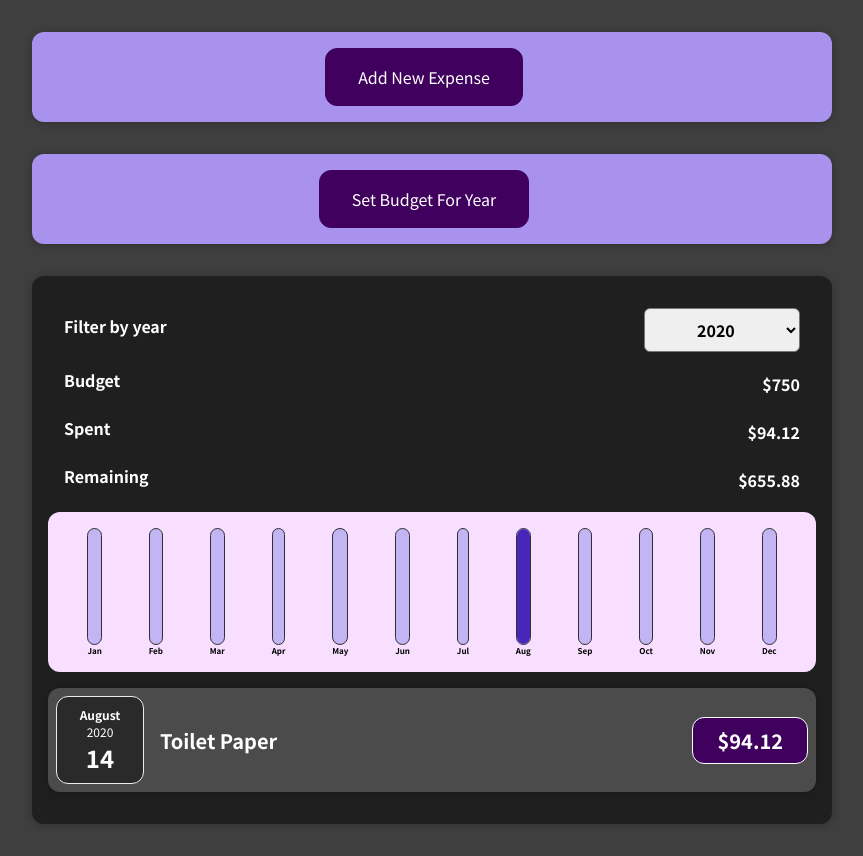
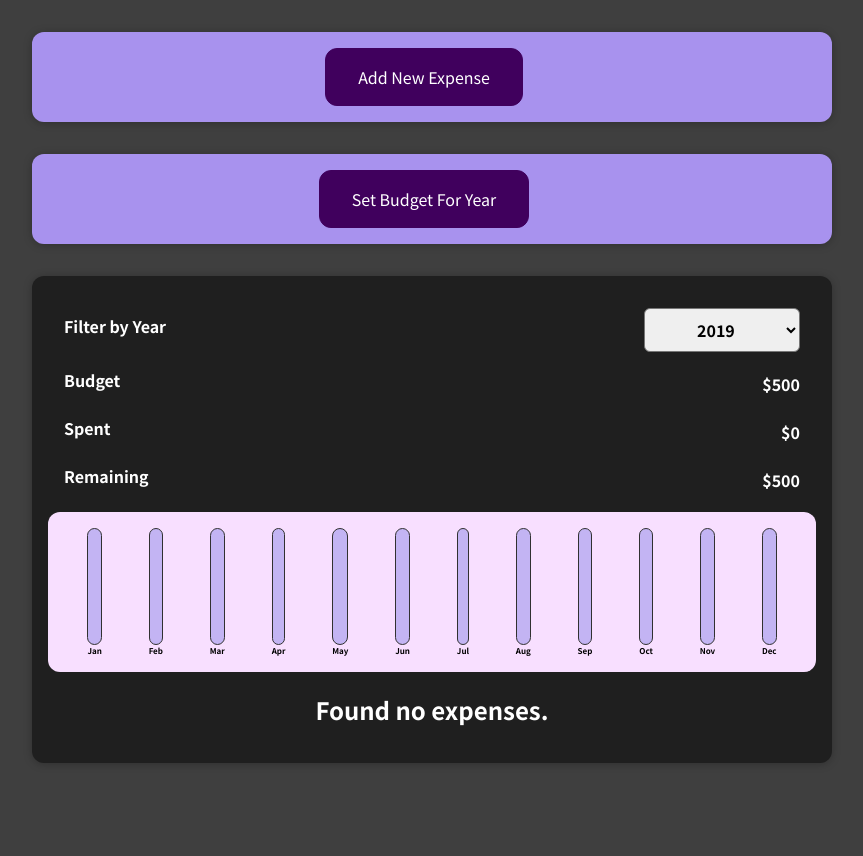
Before and after one commit to aazibch/expense-tracker, a React (Create React App) app: page / in a window 1280 px wide. Shown: the whole page, without its empty margins (208-1071 px from the left). After the commit the page ends 800 px from the top, so only its background shows below. Built offline with nearby package versions, Linux system fonts and the light colour scheme.

Commit message:
Added details to README file

```diff
--- a/src/components/Expenses/Expenses.js
+++ b/src/components/Expenses/Expenses.js
@@ -7,7 +7,7 @@ import ExpensesDetails from './ExpensesDetails/ExpensesDetails';
 import './Expenses.css';
 
 const Expenses = (props) => {
-    const [filterYear, setFilterYear] = useState('2020');
+    const [filterYear, setFilterYear] = useState('2019');
 
     const onFilterYearChange = (e) => {
         setFilterYear(e.target.value);
--- a/src/components/Expenses/ExpensesDetails/ExpenseFilter/ExpenseFilter.css
+++ /dev/null
@@ -1,24 +0,0 @@
-.expenses-filter {
-    color: white;
-    padding: 0 1rem;
-}
-
-.expenses-filter__control {
-    display: flex;
-    width: 100%;
-    align-items: center;
-    justify-content: space-between;
-    margin: 1rem 0;
-}
-
-.expenses-filter label {
-    font-weight: bold;
-    margin-bottom: 0.5rem;
-}
-
-.expenses-filter select {
-    font: inherit;
-    padding: 0.5rem 3rem;
-    font-weight: bold;
-    border-radius: 6px;
-}
--- a/src/components/Expenses/ExpensesDetails/ExpenseFilter/ExpenseFilter.js
+++ /dev/null
@@ -1,19 +0,0 @@
-import './ExpenseFilter.css';
-
-const ExpensesFilter = (props) => {
-    return (
-        <div className="expenses-filter">
-            <div className="expenses-filter__control">
-                <label>Filter by year</label>
-                <select value={props.value} onChange={props.onFilterYearChange}>
-                    <option value="2022">2022</option>
-                    <option value="2021">2021</option>
-                    <option value="2020">2020</option>
-                    <option value="2019">2019</option>
-                </select>
-            </div>
-        </div>
-    );
-};
-
-export default ExpensesFilter;
--- a/src/components/Expenses/ExpensesDetails/ExpensesDetail/ExpensesDetail.js
+++ b/src/components/Expenses/ExpensesDetails/ExpensesDetail/ExpensesDetail.js
@@ -4,7 +4,7 @@ const ExpensesDetail = (props) => {
     return (
         <div className="expenses-detail">
             <div className="expenses-detail__label">{props.label}</div>
-            <div>{props.value ? props.value : props.children}</div>
+            <div>{props.value}</div>
         </div>
     );
 };
--- a/src/components/Expenses/ExpensesDetails/ExpensesDetails.js
+++ b/src/components/Expenses/ExpensesDetails/ExpensesDetails.js
@@ -1,5 +1,5 @@
 import ExpensesDetail from './ExpensesDetail/ExpensesDetail';
-import ExpensesFilter from './ExpenseFilter/ExpenseFilter';
+import FilterByYearControl from './FilterByYearControl/FilterByYearControl';
 
 const ExpensesDetails = (props) => {
     let totalExpenses = 0;
@@ -13,9 +13,14 @@ const ExpensesDetails = (props) => {
 
     return (
         <>
-            <ExpensesFilter
-                value={props.filterYear}
-                onFilterYearChange={props.onFilterYearChange}
+            <ExpensesDetail
+                label="Filter by Year"
+                value={
+                    <FilterByYearControl
+                        value={props.filterYear}
+                        onChange={props.onFilterYearChange}
+                    />
+                }
             />
             <ExpensesDetail label="Budget" value={'$' + props.budget} />
             <ExpensesDetail label="Spent" value={'$' + totalExpenses} />
--- /dev/null
+++ b/src/components/Expenses/ExpensesDetails/FilterByYearControl/FilterByYearControl.css
@@ -0,0 +1,6 @@
+.filterbyyear-control {
+    font: inherit;
+    padding: 0.5rem 3rem;
+    font-weight: bold;
+    border-radius: 6px;
+}
--- /dev/null
+++ b/src/components/Expenses/ExpensesDetails/FilterByYearControl/FilterByYearControl.js
@@ -0,0 +1,18 @@
+import './FilterByYearControl.css';
+
+const FilterByYearControl = (props) => {
+    return (
+        <select
+            className="filterbyyear-control"
+            value={props.value}
+            onChange={props.onChange}
+        >
+            <option value="2022">2022</option>
+            <option value="2021">2021</option>
+            <option value="2020">2020</option>
+            <option value="2019">2019</option>
+        </select>
+    );
+};
+
+export default FilterByYearControl;
--- a/src/components/SetBudget/BudgetForm/BudgetForm.js
+++ b/src/components/SetBudget/BudgetForm/BudgetForm.js
@@ -1,7 +1,7 @@
 import { useEffect, useState } from 'react';
 
 const BudgetForm = (props) => {
-    const [budgetYear, setBudgetYear] = useState('2020');
+    const [budgetYear, setBudgetYear] = useState('2019');
     const [budget, setBudget] = useState(0);
 
     useEffect(() => {
```
Also changed, not shown: 2 other files (tests, documents, lock files or other folders).
